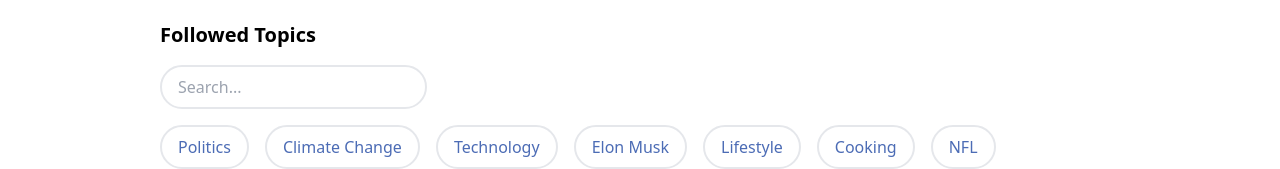
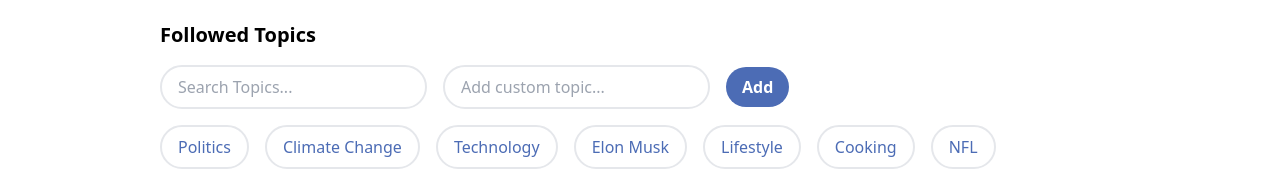
Before and after one commit to fayefzhang/bitewise, a Next.js app in the folder frontend/: page /profile in a window 1280 px wide. Shown: the part 483-652 px from the top of the page. Built offline with nearby package versions, Linux system fonts and the light colour scheme; no server answers; sample sign-in values are in the browser's storage.

Commit message:
add custom topics to follow

```diff
--- a/frontend/app/profile/page.tsx
+++ b/frontend/app/profile/page.tsx
@@ -21,6 +21,7 @@
   };
 
   const [selectedTopics, setSelectedTopics] = useState<string[]>([]);
+  const [customTopic, setCustomTopic] = useState<string>("");
   const [selectedSources, setSelectedSources] = useState<string[]>([]);
   const [readTime, setReadTime] = useState<string[]>([]);
   const [bias, setBias] = useState<string[]>([]);
@@ -125,6 +126,7 @@
   const filteredInterests = interests.filter((interest) =>
     interest.toLowerCase().includes(searchInterestsQuery.toLowerCase())
   );
+  const combinedInterests = Array.from(new Set([...filteredInterests, ...selectedTopics]));
 
   // TODO: implement searching for sources
   // (not sure if we even need this if we only have like 5-7 options)
@@ -265,22 +267,49 @@
         <div className="flex-col items-center mb-4">
           <h1 className="text-xl font-bold">Followed Topics</h1>
         </div>
-        <div className="mb-4">
+        <div className="flex flex-row items-center gap-4 mb-4">
           <input
             type="text"
-            placeholder="Search..."
+            placeholder="Search Topics..."
             value={searchInterestsQuery}
             onChange={handleSearchChange}
             className="w-full border-2 rounded-full px-4 py-2 text-darkBlue font-medium focus:outline-none focus:ring-2 focus:ring-darkBlue"
           />
+          <input
+            type="text"
+            placeholder="Add custom topic..."
+            value={customTopic}
+            onChange={(e) => setCustomTopic(e.target.value)}
+            className="border-2 rounded-full px-4 py-2 text-darkBlue font-medium focus:outline-none focus:ring-2 focus:ring-darkBlue"
+          />
+          <button
+            className="bg-darkBlue hover:bg-mediumBlue text-white font-semibold py-2 px-4 rounded-full focus:outline-none"
+            onClick={() => {
+              if (customTopic && !selectedTopics.includes(customTopic)) {
+                setSelectedTopics([...selectedTopics, customTopic]);
+                setCustomTopic("");
+                updateUserProfile(
+                  [...selectedTopics, customTopic],
+                  selectedSources,
+                  readTime,
+                  bias,
+                  fromDate,
+                  clustering,
+                  location
+                );
+              }
+            }}
+          >
+            Add
+          </button>
         </div>
         <div className="w-full flex flex-wrap gap-4 mb-2">
-          {filteredInterests.map((interest) => (
+          {combinedInterests.map((interest) => (
             <button
               key={interest}
               className={`border-2 rounded-full px-4 py-2 text-darkBlue font-medium hover:bg-darkBlue hover:text-white focus:outline-none ${
                 selectedTopics.includes(interest)
-                  ? "bg-darkBlue text-white"
+                  ? (interests.includes(interest) ? "bg-darkBlue text-white" : "bg-lightBlue text-darkBlue")
                   : "bg-white"
               }`}
               onClick={() => handleOptionClick(interest, true)}
```
